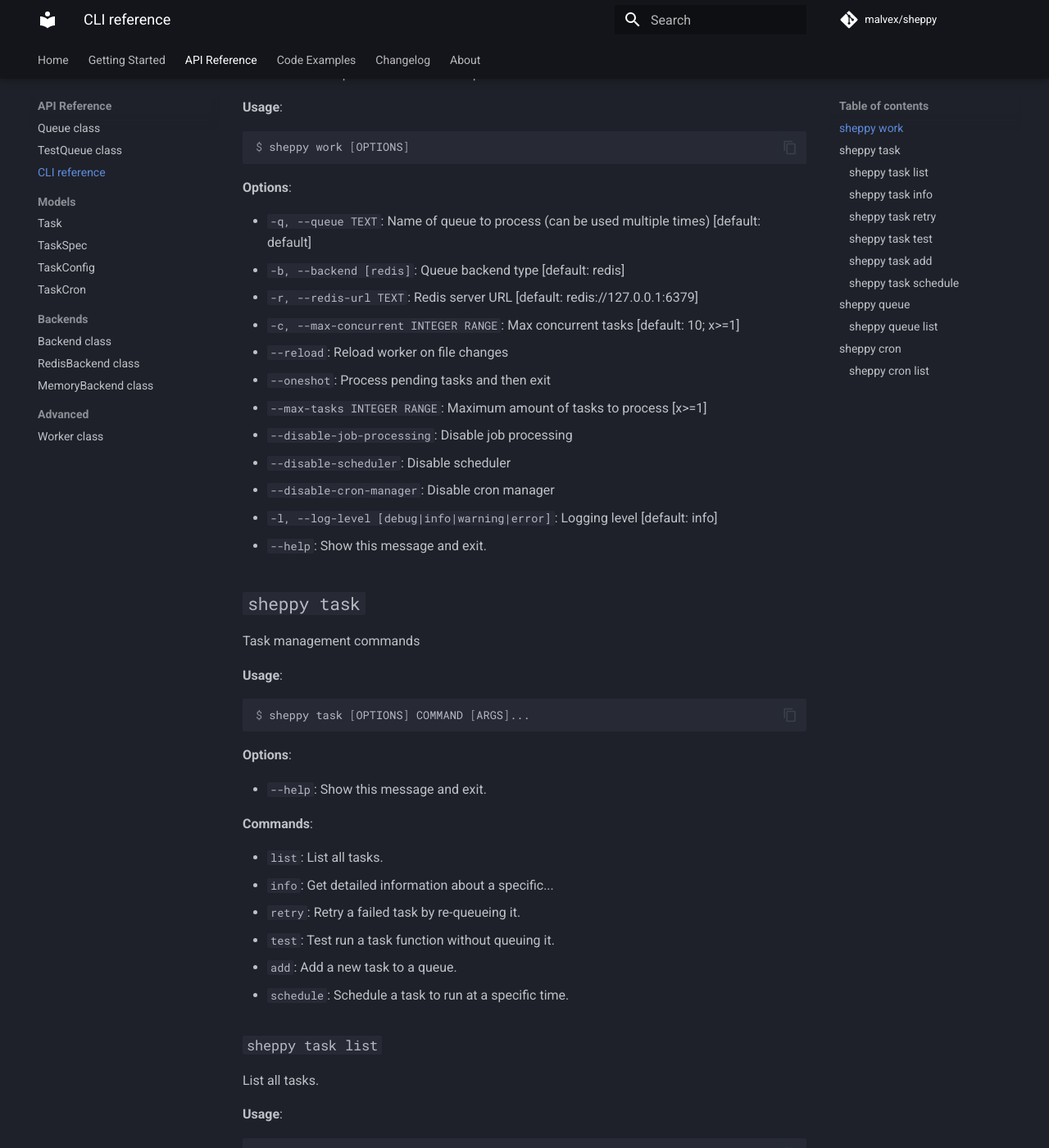
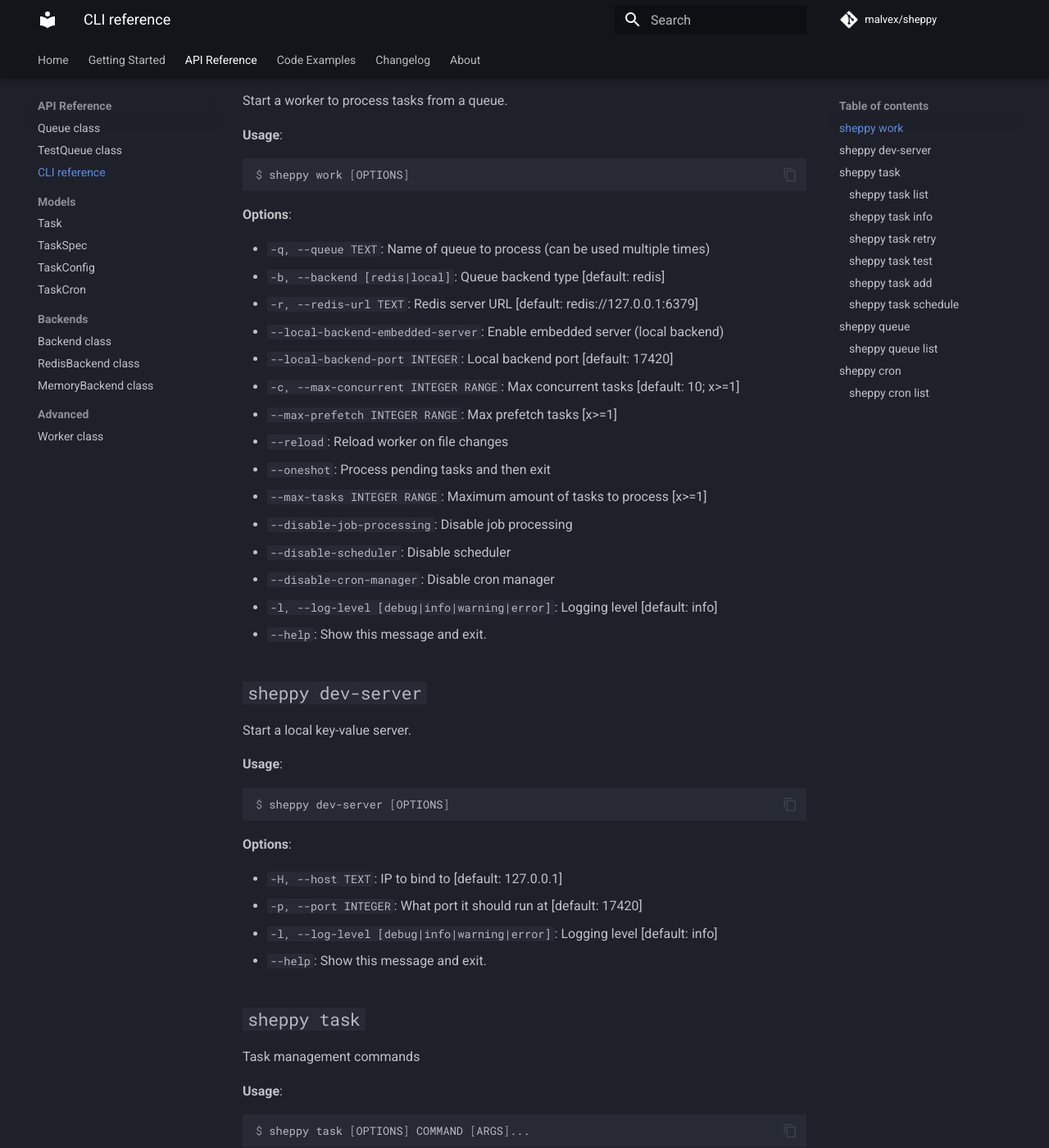
Before and after one commit to malvex/sheppy, an MkDocs documentation site: the page built from docs/reference/cli.md, in a window 1280 px wide and 1400 px high, scrolled down 666 px. Shown: the whole window at 82% size. Built offline with MkDocs 1.6.1 and Material for MkDocs 9.7.7, drawn with Linux system fonts in a browser that asks for light colours; plug-ins that fetch from the network failed and are left out; comment, search, counter and statistics services are not loaded; some of the changed text lies outside the part shown.

Commit message:
docs: regenerate CLI docs

````diff
--- a/docs/reference/cli.md
+++ b/docs/reference/cli.md
@@ -16,6 +16,7 @@
 **Commands**:
 
 * `work`: Start a worker to process tasks from a queue.
+* `dev-server`: Start a local key-value server.
 * `task`: Task management commands
 * `queue`: Queue management commands
 * `cron`: Cron management commands
@@ -32,16 +33,36 @@
 
 **Options**:
 
-* `-q, --queue TEXT`: Name of queue to process (can be used multiple times)  [default: default]
-* `-b, --backend [redis]`: Queue backend type  [default: redis]
+* `-q, --queue TEXT`: Name of queue to process (can be used multiple times)
+* `-b, --backend [redis|local]`: Queue backend type  [default: redis]
 * `-r, --redis-url TEXT`: Redis server URL  [default: redis://127.0.0.1:6379]
+* `--local-backend-embedded-server`: Enable embedded server (local backend)
+* `--local-backend-port INTEGER`: Local backend port  [default: 17420]
 * `-c, --max-concurrent INTEGER RANGE`: Max concurrent tasks  [default: 10; x&gt;=1]
+* `--max-prefetch INTEGER RANGE`: Max prefetch tasks  [x&gt;=1]
 * `--reload`: Reload worker on file changes
 * `--oneshot`: Process pending tasks and then exit
 * `--max-tasks INTEGER RANGE`: Maximum amount of tasks to process  [x&gt;=1]
 * `--disable-job-processing`: Disable job processing
 * `--disable-scheduler`: Disable scheduler
 * `--disable-cron-manager`: Disable cron manager
+* `-l, --log-level [debug|info|warning|error]`: Logging level  [default: info]
+* `--help`: Show this message and exit.
+
+## `sheppy dev-server`
+
+Start a local key-value server.
+
+**Usage**:
+
+```console
+$ sheppy dev-server [OPTIONS]
+```
+
+**Options**:
+
+* `-H, --host TEXT`: IP to bind to  [default: 127.0.0.1]
+* `-p, --port INTEGER`: What port it should run at  [default: 17420]
 * `-l, --log-level [debug|info|warning|error]`: Logging level  [default: info]
 * `--help`: Show this message and exit.
 
@@ -82,8 +103,10 @@
 
 * `-q, --queue TEXT`: Name of queue  [default: default]
 * `-s, --status [all|pending|scheduled|completed|failed]`: Filter by status  [default: all]
-* `-b, --backend [redis]`: Queue backend type  [default: redis]
+* `-b, --backend [redis|local]`: Queue backend type  [default: redis]
 * `-r, --redis-url TEXT`: Redis server URL  [default: redis://127.0.0.1:6379]
+* `--local-backend-embedded-server`: Enable embedded server (local backend)
+* `--local-backend-port INTEGER`: Local backend port  [default: 17420]
 * `-f, --format [table|json]`: Output format  [default: table]
 * `--help`: Show this message and exit.
 
@@ -104,8 +127,10 @@
 **Options**:
 
 * `-q, --queue TEXT`: Name of queue  [default: default]
-* `-b, --backend [redis]`: Queue backend type  [default: redis]
+* `-b, --backend [redis|local]`: Queue backend type  [default: redis]
 * `-r, --redis-url TEXT`: Redis server URL  [default: redis://127.0.0.1:6379]
+* `--local-backend-embedded-server`: Enable embedded server (local backend)
+* `--local-backend-port INTEGER`: Local backend port  [default: 17420]
 * `--help`: Show this message and exit.
 
 ### `sheppy task retry`
@@ -125,8 +150,10 @@
 **Options**:
 
 * `-q, --queue TEXT`: Name of queue  [default: default]
-* `-b, --backend [redis]`: Queue backend type  [default: redis]
+* `-b, --backend [redis|local]`: Queue backend type  [default: redis]
 * `-r, --redis-url TEXT`: Redis server URL  [default: redis://127.0.0.1:6379]
+* `--local-backend-embedded-server`: Enable embedded server (local backend)
+* `--local-backend-port INTEGER`: Local backend port  [default: 17420]
 * `-f, --force`: Force retry even if task hasn&#x27;t failed
 * `--help`: Show this message and exit.
 
@@ -172,8 +199,10 @@
 * `-w, --wait`: Wait for task result
 * `-t, --timeout FLOAT`: Timeout in seconds when waiting for result  [default: 0.0]
 * `-q, --queue TEXT`: Name of queue  [default: default]
-* `-b, --backend [redis]`: Queue backend type  [default: redis]
+* `-b, --backend [redis|local]`: Queue backend type  [default: redis]
 * `-r, --redis-url TEXT`: Redis server URL  [default: redis://127.0.0.1:6379]
+* `--local-backend-embedded-server`: Enable embedded server (local backend)
+* `--local-backend-port INTEGER`: Local backend port  [default: 17420]
 * `--help`: Show this message and exit.
 
 ### `sheppy task schedule`
@@ -197,8 +226,10 @@
 * `-a, --args TEXT`: JSON array of positional arguments  [default: []]
 * `-k, --kwargs TEXT`: JSON object of keyword arguments  [default: {}]
 * `-q, --queue TEXT`: Name of queue  [default: default]
-* `-b, --backend [redis]`: Queue backend type  [default: redis]
+* `-b, --backend [redis|local]`: Queue backend type  [default: redis]
 * `-r, --redis-url TEXT`: Redis server URL  [default: redis://127.0.0.1:6379]
+* `--local-backend-embedded-server`: Enable embedded server (local backend)
+* `--local-backend-port INTEGER`: Local backend port  [default: 17420]
 * `--help`: Show this message and exit.
 
 ## `sheppy queue`
@@ -231,8 +262,10 @@
 
 **Options**:
 
-* `-b, --backend [redis]`: Queue backend type  [default: redis]
+* `-b, --backend [redis|local]`: Queue backend type  [default: redis]
 * `-r, --redis-url TEXT`: Redis server URL  [default: redis://127.0.0.1:6379]
+* `--local-backend-embedded-server`: Enable embedded server (local backend)
+* `--local-backend-port INTEGER`: Local backend port  [default: 17420]
 * `--help`: Show this message and exit.
 
 ## `sheppy cron`
@@ -266,6 +299,8 @@
 **Options**:
 
 * `-q, --queue TEXT`: Name of queue  [default: default]
-* `-b, --backend [redis]`: Queue backend type  [default: redis]
+* `-b, --backend [redis|local]`: Queue backend type  [default: redis]
 * `-r, --redis-url TEXT`: Redis server URL  [default: redis://127.0.0.1:6379]
+* `--local-backend-embedded-server`: Enable embedded server (local backend)
+* `--local-backend-port INTEGER`: Local backend port  [default: 17420]
 * `--help`: Show this message and exit.
````
